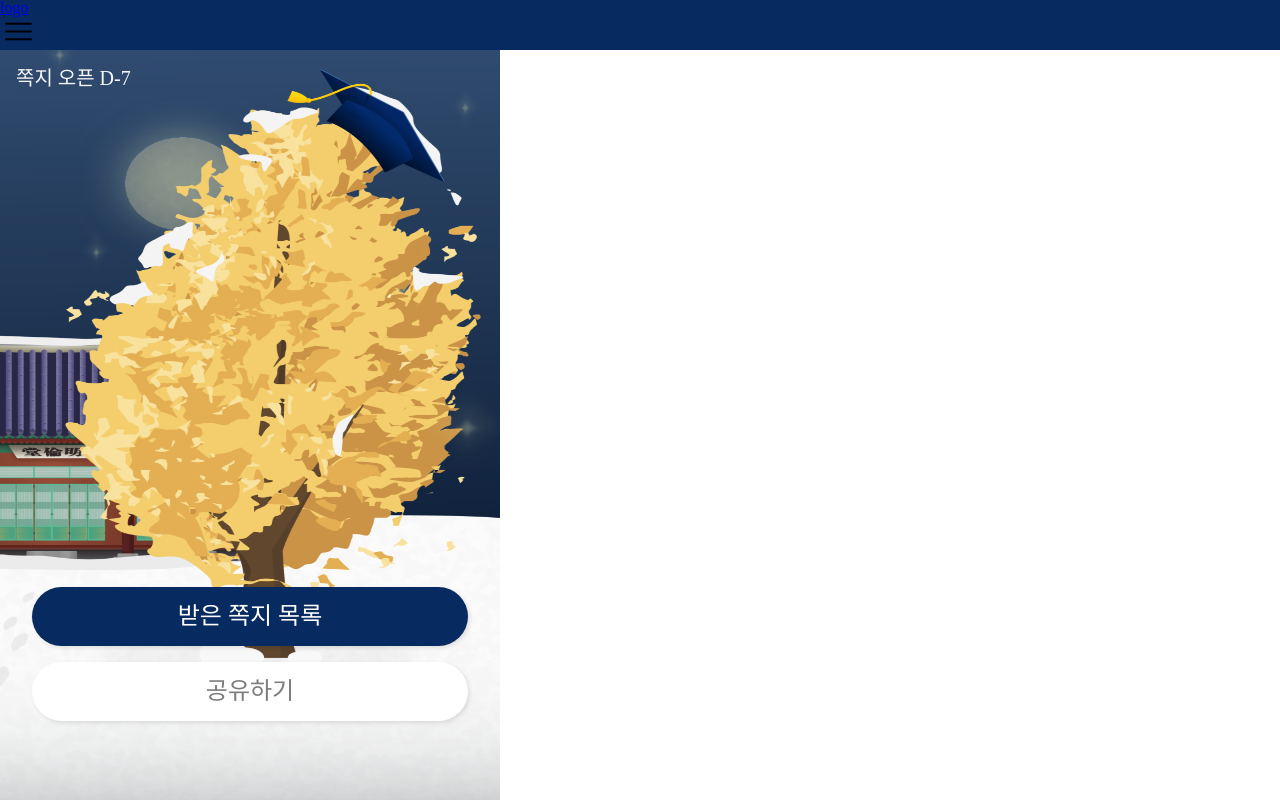
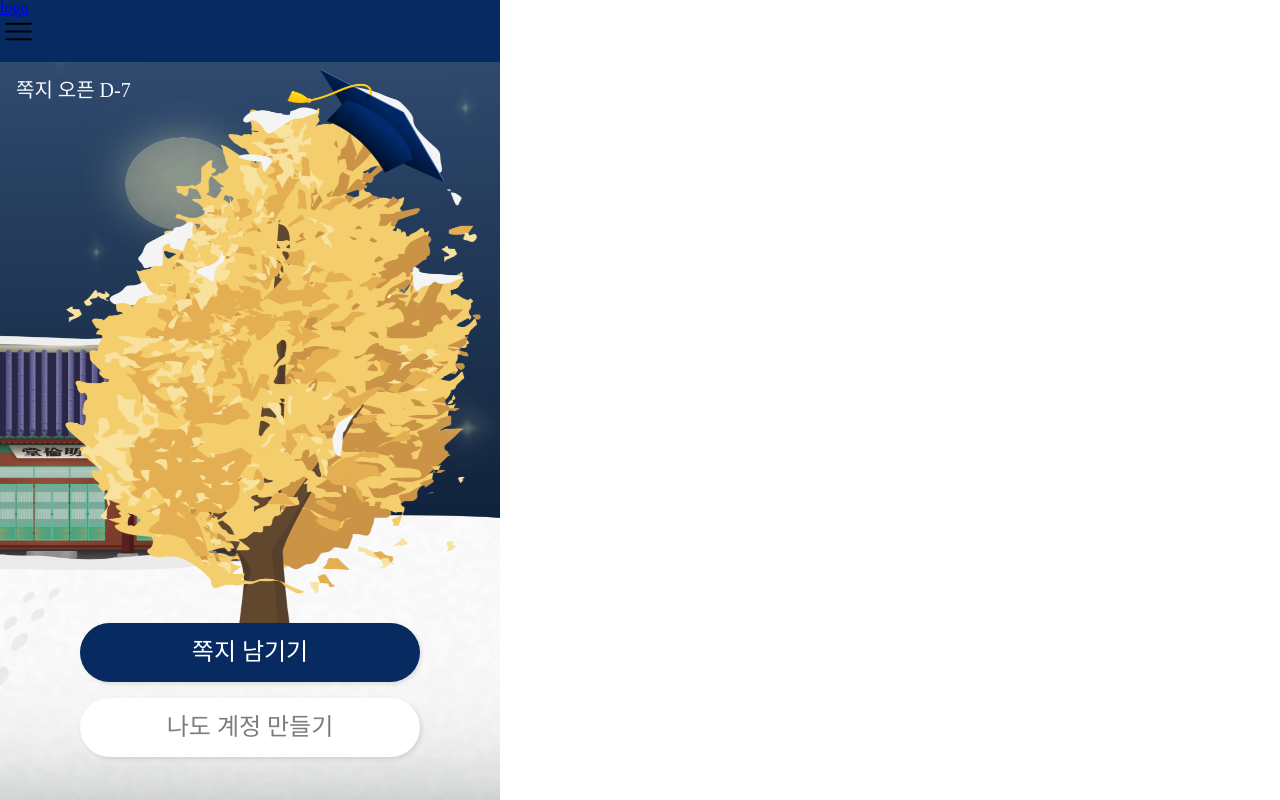
Before and after one commit to vdnuit/Congraduation, a React (Create React App) app in the folder front/: page /tree in a window 1280 px wide. Built offline with nearby package versions, Linux system fonts and the light colour scheme; a web font is replaced by a local one.

Commit message:
tree css 완료

```diff
--- a/front/src/components/Header.jsx
+++ b/front/src/components/Header.jsx
@@ -7,6 +7,8 @@ import ModalSide from './ModalSide';
 const Container = styled.div`
     width: 100%;
     background-color: #072a60;
+    max-width: 500px;
+    height: 62px;
 `;
 const Logo = styled.h1``;
 const Hamburger = styled.img``;
--- a/front/src/pages/Main.jsx
+++ b/front/src/pages/Main.jsx
@@ -56,7 +56,7 @@ export const StyledLink = styled(Link)`
 
         text-align: center;
         padding: 0.9rem;
-        margin: 1rem 2rem;
+        margin: 1rem 5rem;
         color: #ffffff;
     }
 `;
--- a/front/src/pages/Tree.jsx
+++ b/front/src/pages/Tree.jsx
@@ -20,7 +20,7 @@ const Dday = styled.p`
 
     color: #f7f7f7;
     margin: 16px;
-    margin-bottom: 60vh;
+    margin-bottom: 63vh;
 `;
 const TreeBackground = styled.img`
     position: absolute;
@@ -47,7 +47,7 @@ export const StyledLink = styled(Link)`
 
         text-align: center;
         padding: 0.9rem;
-        margin: 1rem 2rem;
+        margin: 1rem 5rem;
         color: #ffffff;
     }
     h3 {
@@ -63,7 +63,7 @@ export const StyledLink = styled(Link)`
 
         text-align: center;
         padding: 0.9rem;
-        margin: 0rem 2rem;
+        margin: 0rem 5rem;
         color: #7c7c7c;
     }
 `;
@@ -76,10 +76,10 @@ function Tree() {
             {/* <p>{ownerName} 님의 나무에 n개의 편지가 달려있습니다.</p> */}
             <TreeComponent />
             <StyledLink to={{ pathname: `/write/*` }}>
-                <h2>받은 쪽지 목록</h2>
+                <h2>쪽지 남기기</h2>
             </StyledLink>
-            <StyledLink to={{ pathname: `/write/*` }}>
-                <h3>공유하기</h3>
+            <StyledLink to={{ pathname: `/signup/*` }}>
+                <h3>나도 계정 만들기</h3>
             </StyledLink>
         </Container>
     );
```
Also changed, not shown: front/src/assets/snowbackground.png (added).
